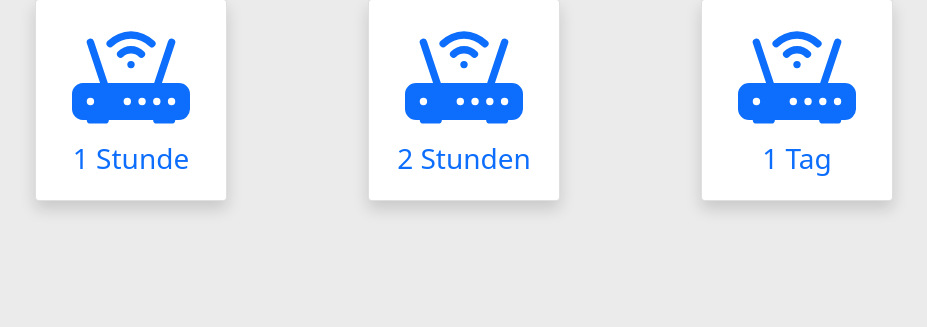
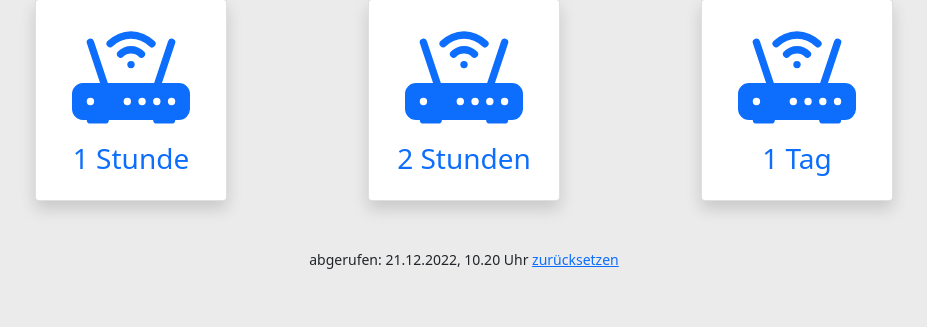
Before and after one commit to pyphil/WLANCodesWebApp, a Django app: template WLANCodesWebApp/templates/codes.html in a window 1280 px wide. Shown: the part 145-472 px from the top of the page, without its empty margins (176-1103 px from the left). Run offline with Django 4.2, Linux system fonts and the light colour scheme; the template is opened without the code that fills it, so the values that code supplies are empty.

Commit message:
Update codes.html

```diff
--- a/WLANCodesWebApp/templates/codes.html
+++ b/WLANCodesWebApp/templates/codes.html
@@ -74,7 +74,10 @@
 
 {% if code != 0 %}
     <h1 class="display-1 text-center mt-5" style="font-size: calc(4rem + 4.5vw)">{{ code }}</h1>
+    <div class="text-center">
+        <!-- <a href="#" class="btn btn-secondary btn-sm text-center">zurücksetzen</a> -->
+        <small>abgerufen: 21.12.2022, 10.20 Uhr <a href="#">zurücksetzen</a></small>
+    </div>
 {% endif %}
 
-
 {% endblock content %}
```
